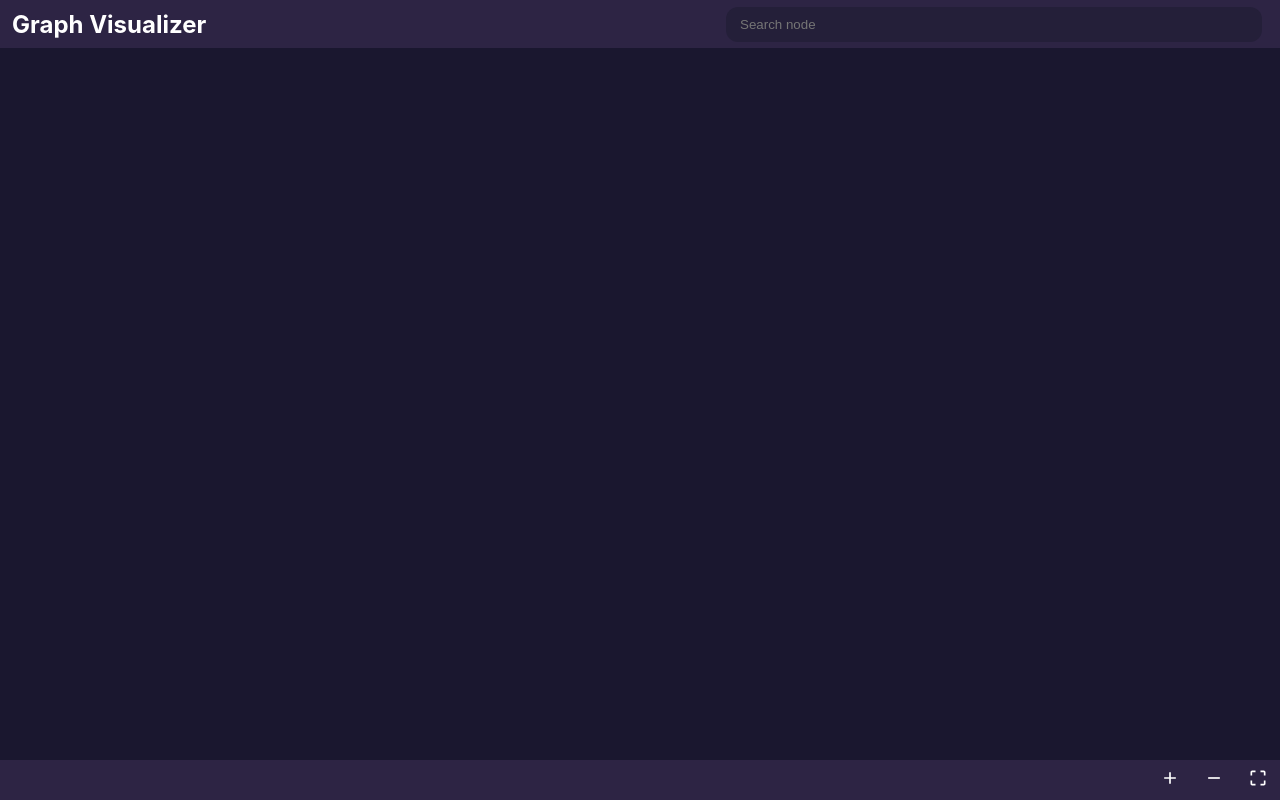
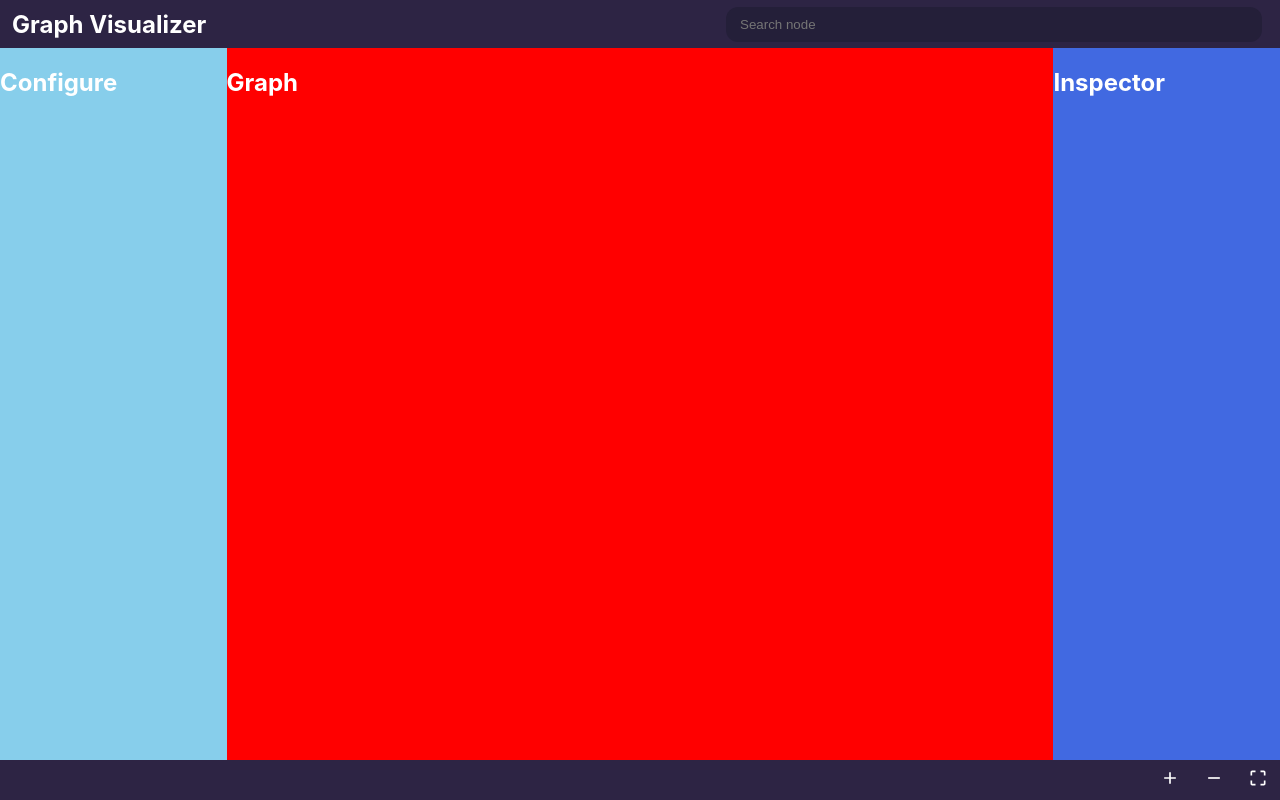
Before and after one commit to abhinpai/react-graph-visualization, a React (Create React App) app: page / in a window 1280 px wide. Built offline with nearby package versions, Linux system fonts and the light colour scheme.

Commit message:
Added the graphview structure

```diff
--- a/src/App.js
+++ b/src/App.js
@@ -1,13 +1,16 @@
 import React from 'react';
 import './App.scss';
-import Header from './components/Header/Header'
-import Footer from './components/Footer/Footer'
+import Header from './components/Header/Header';
+import Footer from './components/Footer/Footer';
+import GraphView from './components/GraphView/GraphView';
 
 function App() {
   return (
-    <div>
-      <Header/>
-      <Footer/>
+    <div >
+      <Header />
+
+      <GraphView />
+      <Footer />
     </div>
   );
 }
--- a/src/components/ConfigurePane/ConfigurePane.jsx
+++ b/src/components/ConfigurePane/ConfigurePane.jsx
@@ -0,0 +1,12 @@
+import React from 'react'
+import './ConfigurePane.scss'
+
+function ConfigurePane() {
+    return (
+        <div className="configurePane">
+            <h2>Configure</h2>
+        </div>
+    )
+}
+
+export default ConfigurePane
--- a/src/components/ConfigurePane/ConfigurePane.scss
+++ b/src/components/ConfigurePane/ConfigurePane.scss
@@ -0,0 +1,4 @@
+.configurePane{
+    flex: 0.3;
+    background-color: skyblue;
+}
--- a/src/components/Footer/Footer.scss
+++ b/src/components/Footer/Footer.scss
@@ -7,11 +7,8 @@
     position: fixed;
     align-items: center;
     justify-content: center;
-    // margin-left: auto;
 
     & span{
-        // position: relative;
-        // float: right;
 
         padding: 0 12px;
     }
--- /dev/null
+++ b/src/components/GraphView/GraphView.jsx
@@ -0,0 +1,18 @@
+import React from 'react';
+import ConfigurePane from '../ConfigurePane/ConfigurePane';
+import InspectorPane from '../InspectorPane/InspectorPane';
+import './GraphView.scss';
+
+function GraphView() {
+  return (
+    <div className='graphView'>
+      <ConfigurePane />
+      <div className='graphView__graph'>
+        <h2>Graph</h2>
+      </div>
+      <InspectorPane />
+    </div>
+  );
+}
+
+export default GraphView;
--- /dev/null
+++ b/src/components/GraphView/GraphView.scss
@@ -0,0 +1,11 @@
+.graphView{
+    display: flex;
+    height: 100vh;
+    top: 3rem;
+    position: relative;;
+
+    &__graph{
+        flex: auto;
+        background: red;
+    }
+}
--- a/src/components/InspectorPane/InspectorPane.jsx
+++ b/src/components/InspectorPane/InspectorPane.jsx
@@ -0,0 +1,12 @@
+import React from 'react';
+import './InspectorPane.scss';
+
+function InspectorPane() {
+  return (
+    <div className='inspectorPane'>
+      <h2>Inspector</h2>
+    </div>
+  );
+}
+
+export default InspectorPane;
--- a/src/components/InspectorPane/InspectorPane.scss
+++ b/src/components/InspectorPane/InspectorPane.scss
@@ -0,0 +1,4 @@
+.inspectorPane {
+  flex: 0.3;
+  background-color: royalblue;
+}
--- a/src/index.scss
+++ b/src/index.scss
@@ -10,7 +10,6 @@ html {
   margin: 0;
   padding: 0;
   height: 100vh;
-  width: 100vh;
   overflow: hidden;
   background-color: var(--dark-primaryColor);
   color: var(--dark-primaryFontColor);
```
